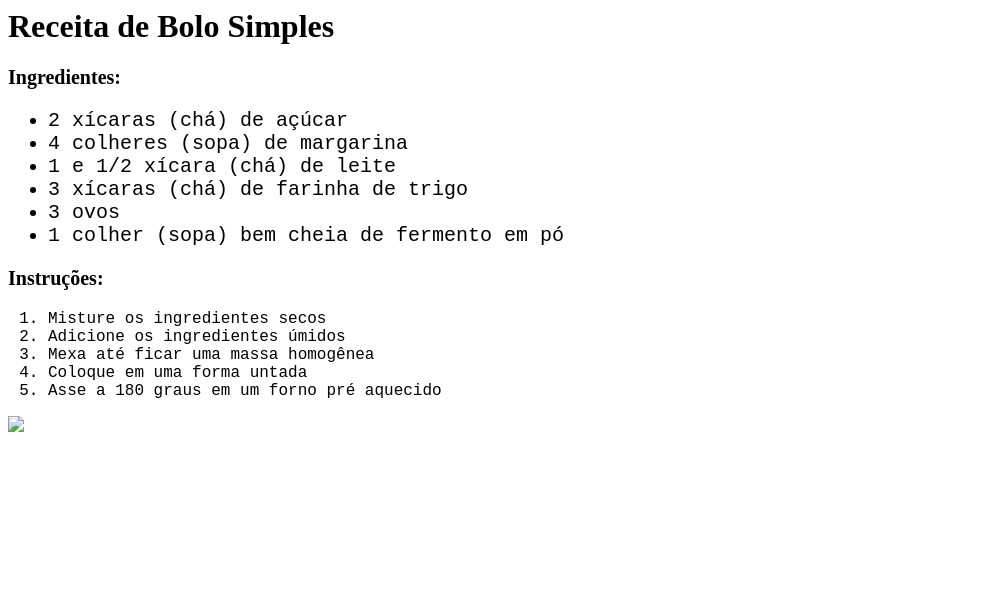
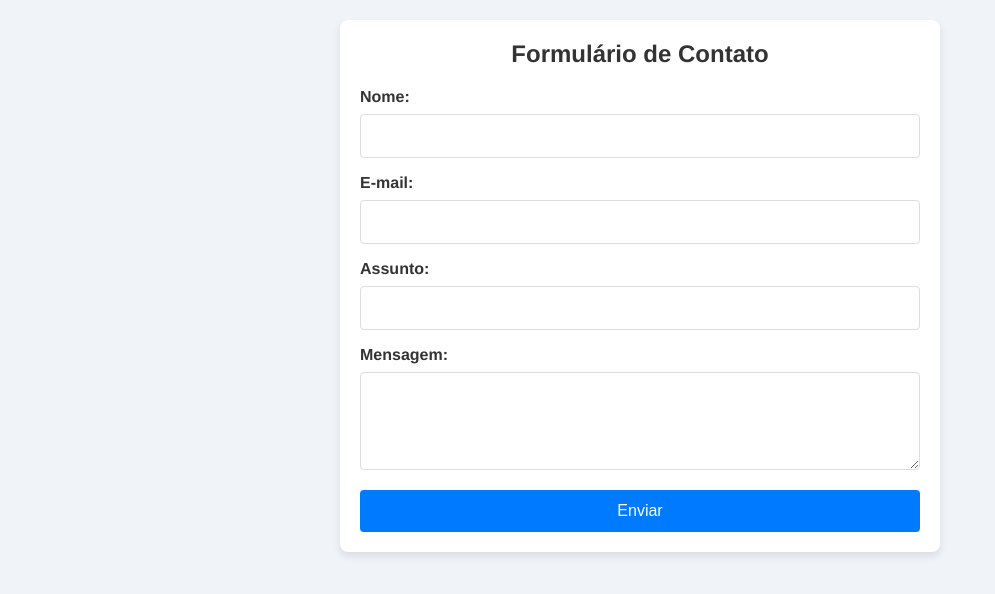
Before and after one commit to MarceloPV2020/ProjetoSenac, a plain HTML site: page index.html in a window 1280 px wide. Shown: the whole page, without its empty margins (0-995 px from the left). Drawn offline with Linux system fonts and the light colour scheme.

Commit message:
Add files via upload

```diff
--- a/index.html
+++ b/index.html
@@ -1,52 +1,88 @@
-<DOCTYPE! html>
-    <html>
+<!DOCTYPE html>
+<html lang="pt-BR">
 <head>
-            <title>Atividade 3</title>
     <meta charset="UTF-8">
+    <title>Formulário de Contato</title>
     <style>
-               .divIngredientes{
-                font-family: 'Courier New';
-                font-size: 20px;
-                transition: background-color 0.8s ease, transform 0.9s ease;
+        body, h2, label, input, textarea, button {
+            margin: 0;
+            padding: 0;
+            box-sizing: border-box;
         }
-               .divIngredientes:hover{
-                background-color: rgb(200, 224, 233);
-                transform: scale(1.1);
+        body {
+            font-family: 'Franklin Gothic Medium', 'Arial Narrow', Arial, sans-serif;
+            background-color: #f0f4f8;
+            display: flex;
+            justify-content: center;
+            align-items: center;
+            padding: 20px;
         }
-               .divInstrucoes{
-                font-family: 'Courier New';
+        .container {
+            width: 100%;
+            max-width: 600px;
+        }
+        .contact-form {
+            background-color: #ffffff;
+            border-radius: 8px;
+            box-shadow: 0 4px 8px rgba(0, 0, 0, 0.1);
+            padding: 20px;
+            margin: 0 auto;
+        }
+        .contact-form h2 {
+            color: #333;
+            margin-bottom: 20px;
+            font-size: 24px;
+            text-align: center;
+        }
+        .contact-form label {
+            display: block;
+            margin-bottom: 8px;
+            font-weight: bold;
+            color: #333;
+        }
+        .contact-form input,
+        .contact-form textarea {
+            width: 100%;
+            padding: 12px;
+            margin-bottom: 16px;
+            border: 1px solid #ddd;
+            border-radius: 4px;
             font-size: 16px;
-                transition: background-color 0.8s ease, transform 0.9s ease;
+            color: #333;
         }
-               .divInstrucoes:hover{
-                background-color: rgb(200, 224, 233);
-                transform: scale(1.1);
+        .contact-form button {
+            background-color: #007bff;
+            color: #fff;
+            border: none;
+            padding: 12px;
+            border-radius: 4px;
+            cursor: pointer;
+            font-size: 16px;
+            width: 100%;
+        }
+        .contact-form button:hover {
+            background-color: #0056b3;
         }
     </style>
 </head>
 <body>
-            <h1>Receita de Bolo Simples</h1>
-            <p style="font-weight:bold;font-size: 20px;">Ingredientes:</p>
-            <div class="divIngredientes">
-                <ul>
-                    <li>2 xícaras (chá) de açúcar</li>
-                    <li>4 colheres (sopa) de margarina</li>
-                    <li>1 e 1/2 xícara (chá) de leite</li>
-                    <li>3 xícaras (chá) de farinha de trigo</li>
-                    <li>3 ovos</li>
-                    <li>1 colher (sopa) bem cheia de fermento em pó</li>
-                </ul>
+    <div class="container">
+        <form class="contact-form">
+            <h2>Formulário de Contato</h2>
+            <label for="name">Nome:</label>
+            <input type="text" id="name" name="name" required>
+
+            <label for="email">E-mail:</label>
+            <input type="email" id="email" name="email" required>
+
+            <label for="subject">Assunto:</label>
+            <input type="text" id="subject" name="subject" required>
+
+            <label for="message">Mensagem:</label>
+            <textarea id="message" name="message" rows="4" required></textarea>
+
+            <button type="submit">Enviar</button>
+        </form>
     </div>
-            <p style="font-weight:bold;font-size: 20px;">Instruções:</p>
-            <div class="divInstrucoes">
-                <ol>
-                    <li>Misture os ingredientes secos</li>
-                    <li>Adicione os ingredientes úmidos</li>
-                    <li>Mexa até ficar uma massa homogênea</li>
-                    <li>Coloque em uma forma untada</li>
-                    <li>Asse a 180 graus em um forno pré aquecido</li>
-                </ol>
-            </div>
-            <img src="bolo.png">
 </body>
 </html>
```
Lines whose indentation alone changed are shown as unchanged.
